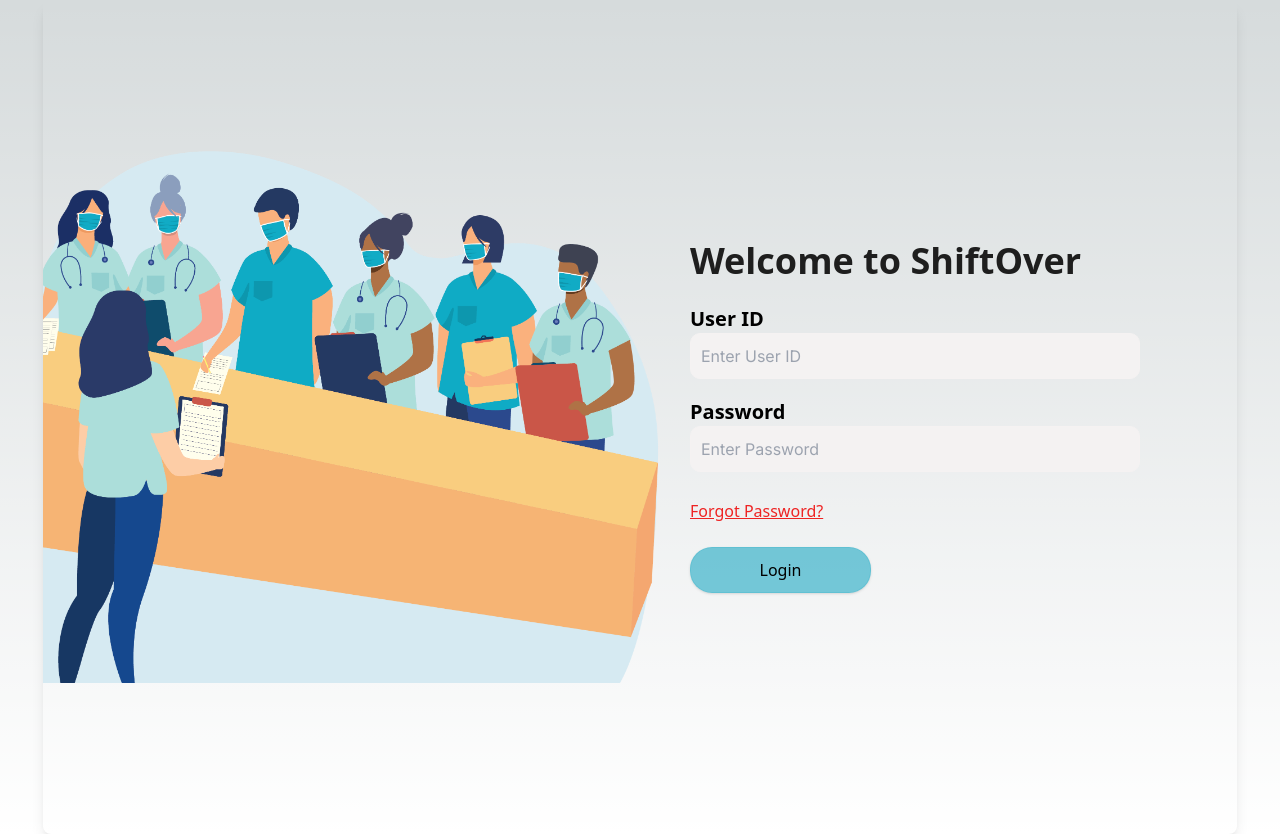
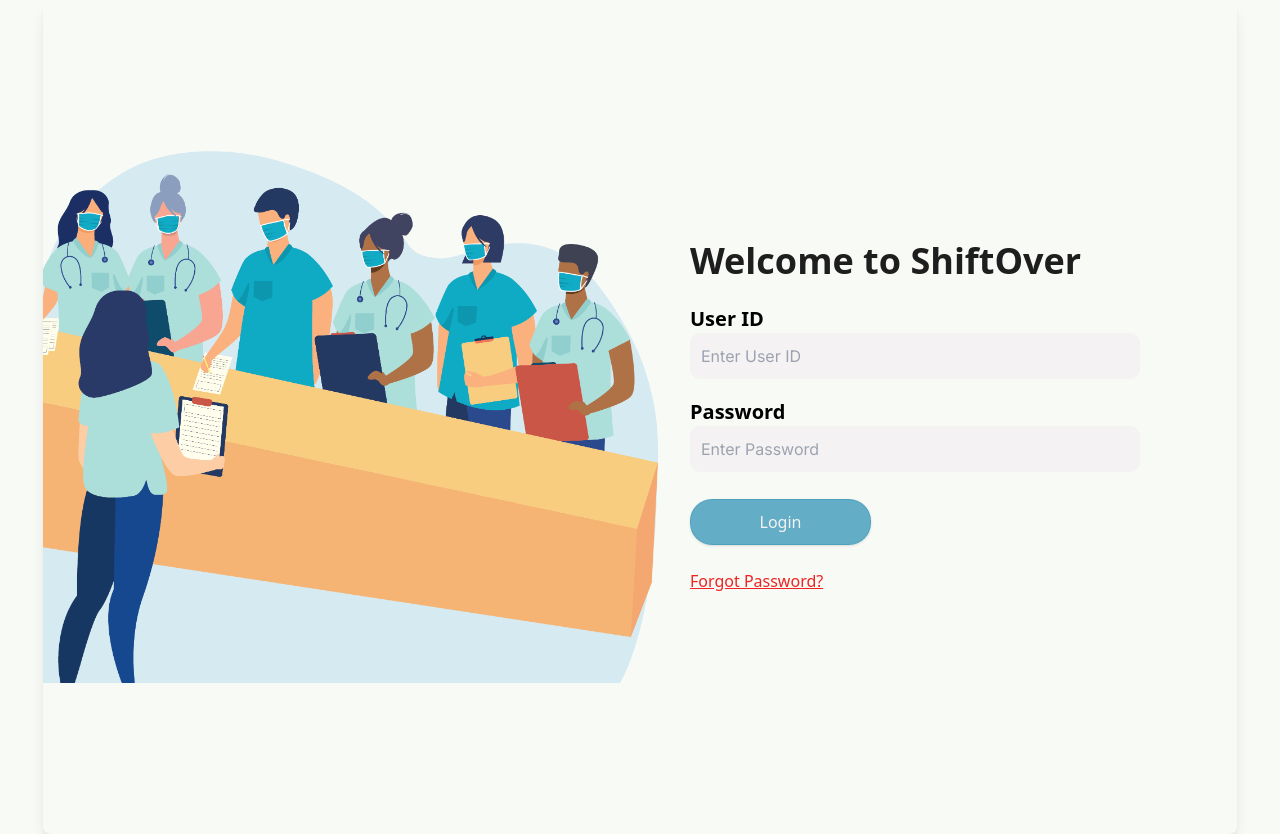
Before and after one commit to ShiftOver/shiftover-frontend, a Next.js app: page /login-page in a window 1280 px wide. Built offline with nearby package versions, Linux system fonts and the light colour scheme.

Commit message:
chore: add hover effect

```diff
--- a/src/app/login-page/page.tsx
+++ b/src/app/login-page/page.tsx
@@ -3,8 +3,8 @@
 
 export default function LoginPage() {
     return (
-        <main className='bg-gray-100 flex min-h-screen items-center justify-center'>
-            <div className='bg-white relative h-[834px] w-[1194px] overflow-hidden rounded-lg shadow-lg'>
+        <main className='flex min-h-screen items-center justify-center bg-shiftover-white-1'>
+            <div className='relative h-[834px] w-[1194px] overflow-hidden rounded-lg bg-shiftover-white-1 shadow-lg'>
                 {/* Left Section - Image */}
                 <div className='absolute left-[-93px] top-[150px] h-[533px] w-[718px]'>
                     <Image
@@ -43,8 +43,13 @@
                                 placeholder='Enter Password'
                             />
                         </div>
-
-                        <div className='mb-6'>
+                        <button
+                            type='button'
+                            className='w-[181px] rounded-[22px] border border-[#007ba7]/20 bg-[#007ba7]/60 p-2.5 font-sans text-base text-shiftover-white-2 shadow transition-all duration-500 hover:bg-[#007ba7]/80 active:bg-[#007ba7]'
+                        >
+                            Login
+                        </button>
+                        <div className='mb-6 mt-6'>
                             <a
                                 href='#'
                                 className='font-sans text-base text-[#ee2323] underline'
@@ -52,13 +57,6 @@
                                 Forgot Password?
                             </a>
                         </div>
-
-                        <button
-                            type='button'
-                            className='text-white w-[181px] rounded-[22px] border border-[#1fa9c4]/20 bg-[#1fa9c4]/60 p-2.5 font-sans text-base shadow'
-                        >
-                            Login
-                        </button>
                     </form>
                 </div>
             </div>
```
